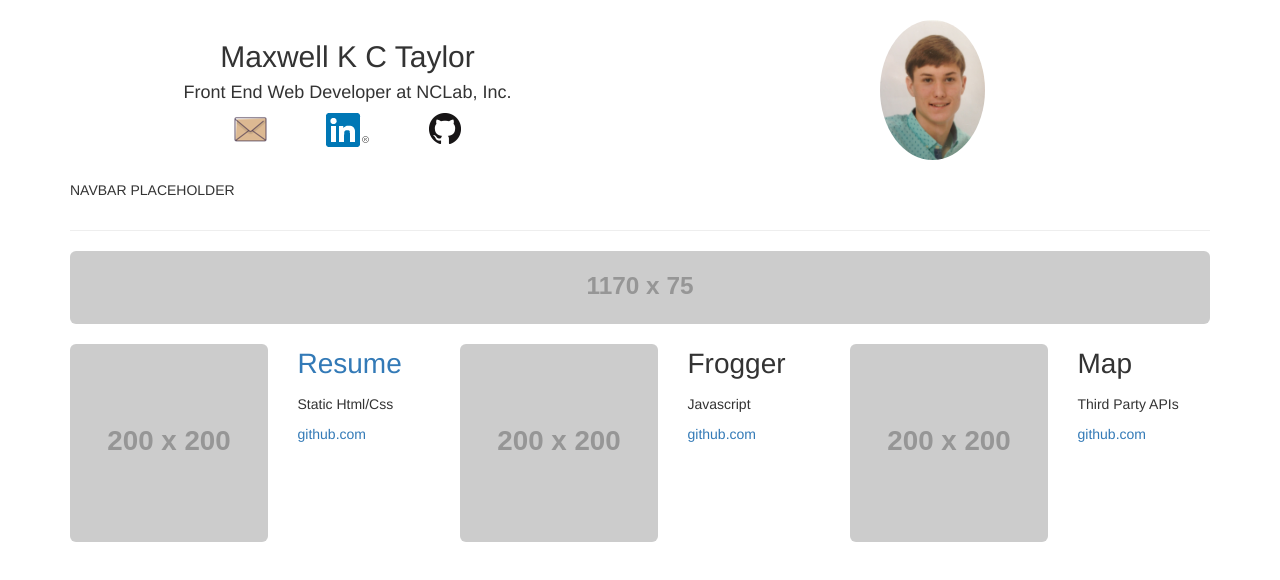
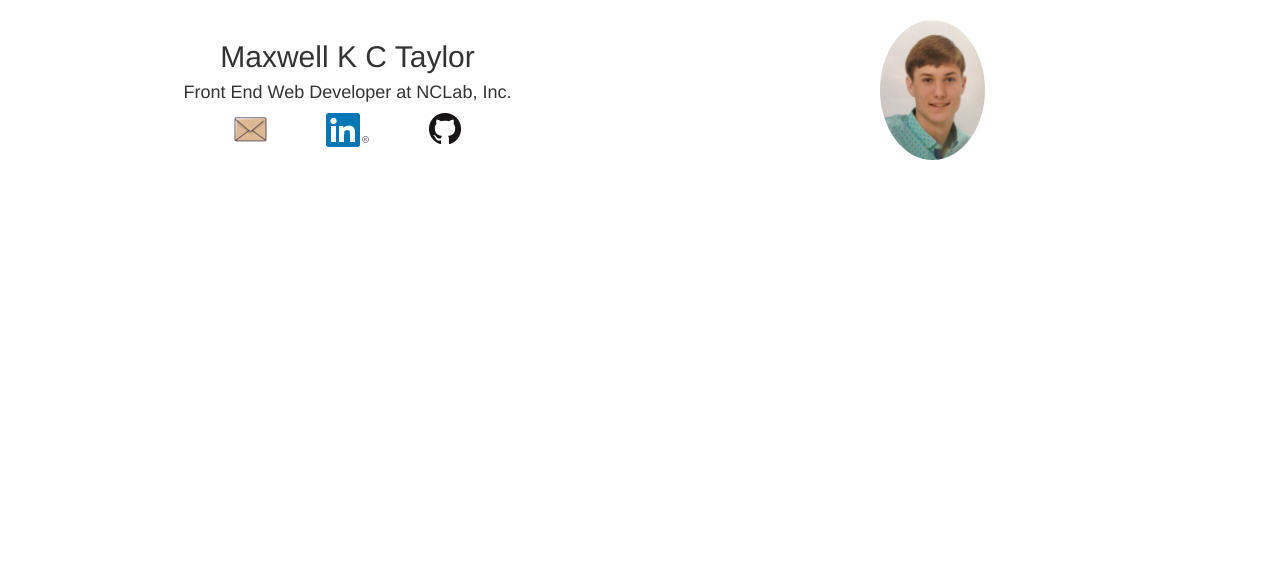
Before and after one commit to maxwell9999/maxwell9999.github.io, a plain HTML site: page index.html in a window 1280 px wide. Drawn offline with Linux system fonts and the light colour scheme; placeholder pictures from the web are drawn by us.

Commit message:
removed unfinished code

```diff
--- a/index.html
+++ b/index.html
@@ -46,67 +46,6 @@
 
     <br>
 
-    <div class="row">
-      <div class="col-xs-12">
-        <p>NAVBAR PLACEHOLDER</p>
-      </div>
-    </div>
-
-    <hr class="">
-
-    <div class="row">
-      <div class="col-sm-12">
-        <img class="img-main img-responsive img-rounded center-block" src="http://placehold.it/1170x75" alt="placeholder">
-      </div>
-    </div>
-
-    <br>
-
-    <div class="row">
-      <div class="col-lg-4 col-sm-6 col-xs-12">
-        <div class="row">
-          <div class="col-lg-7 col-md-6 col-sm-7 col-xs-6">
-            <a href="html/resume.html"><img class="img-responsive img-rounded center-block" src="http://placehold.it/200x200" alt="Resume"></a>
-          </div>
-          <div class="col-lg-5 col-md-6 col-sm-5 col-xs-6">
-            <a href="html/resume.html"><p class="tile-text text-left">Resume</p></a>
-            <p class="tile-subtext text-left">Static Html/Css</p>
-            <p class="text-left">
-              <a class="tile-subtext" href="http://github.com">github.com</a>
-            </p>
-          </div>
-        </div>  <br>
-      </div>
-      <div class="col-lg-4 col-sm-6 col-xs-12">
-        <div class="row">
-          <div class="col-lg-7 col-md-6 col-sm-7 col-xs-6">
-            <a href="http://github.com"><img class="img-responsive img-rounded center-block" src="http://placehold.it/200x200" alt="Frogger"></a>
-          </div>
-          <div class="col-lg-5 col-md-6 col-sm-5 col-xs-6">
-            <p class="tile-text text-left">Frogger</p>
-            <p class="tile-subtext text-left">Javascript</p>
-            <p class="text-left">
-              <a class="tile-subtext" href="http://github.com">github.com</a>
-            </p>
-          </div>
-        </div>  <br>
-      </div>
-      <div class="col-lg-4 col-sm-6 col-xs-12">
-        <div class="row">
-          <div class="col-lg-7 col-md-6 col-sm-7 col-xs-6">
-            <a href="http://github.com"><img class="img-responsive img-rounded center-block" src="http://placehold.it/200x200" alt="Frogger"></a>
-          </div>
-          <div class="col-lg-5 col-md-6 col-sm-5 col-xs-6">
-            <p class="tile-text text-left">Map</p>
-            <p class="tile-subtext text-left">Third Party APIs</p>
-            <p class="text-left">
-              <a class="tile-subtext" href="http://github.com">github.com</a>
-            </p>
-          </div>
-        </div>  <br>
-      </div>
-    </div>
-
   </div>
 </body>
 
```
